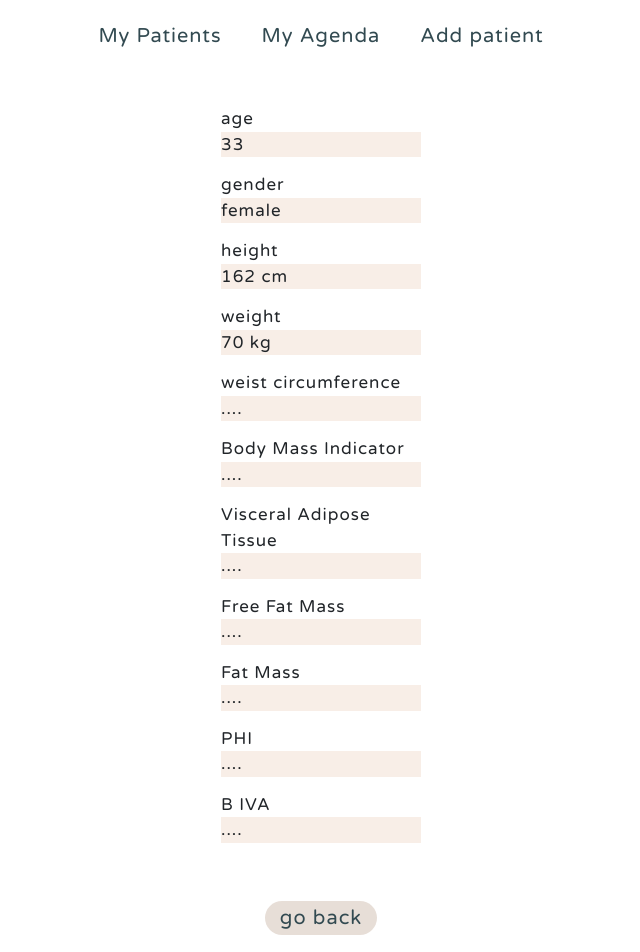
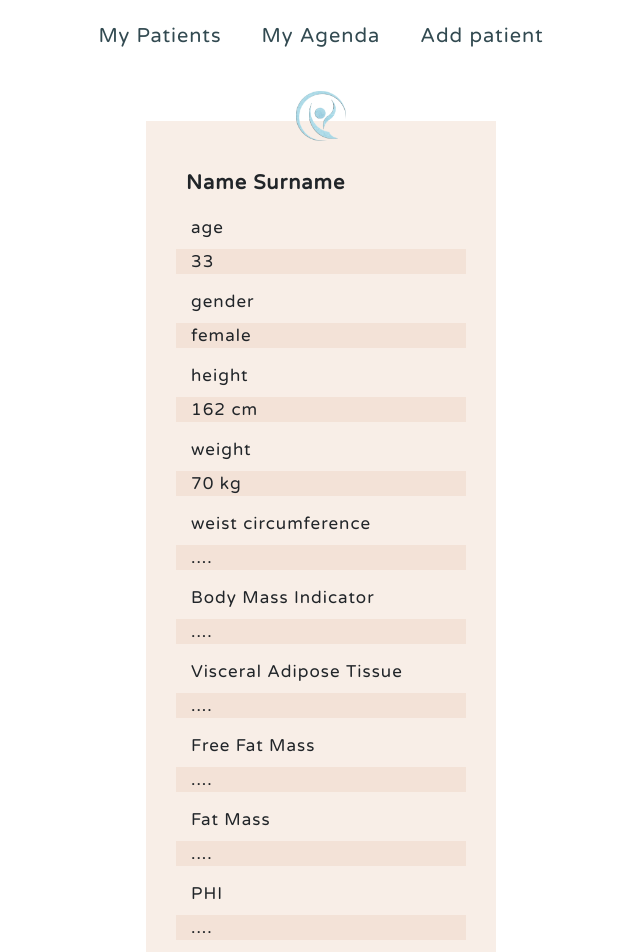
Before and after one commit to RobertaMatera/fit-in-touch, a React (Create React App) app: page /patients/id/info in a window 1280 px wide. Shown: the part 100-1052 px from the top of the page, without its empty margins (319-959 px from the left). Built offline with nearby package versions, Linux system fonts and the light colour scheme.

Commit message:
seemore -> patient-info style + fix logo import

```diff
--- a/src/components/Footer/FooterComponent.tsx
+++ b/src/components/Footer/FooterComponent.tsx
@@ -27,7 +27,7 @@ const Footer = () => {
           className="d-flex justify-content-center mt-5 mt-lg-0"
         >
           <img
-            src="logoFitInTouch.png"
+            src="/logoFitInTouch.png"
             alt="fit in touch logo"
             className="footer-logo"
           />
@@ -38,7 +38,7 @@ const Footer = () => {
           <div className="d-flex flex-row">
             {" "}
             <img
-              src="logoFitInTouch.png"
+              src="/logoFitInTouch.png"
               alt="fit in touch logo"
               className="tiny-footer-logo"
             />
--- a/src/components/NavigationComponent/NavigationComponent.tsx
+++ b/src/components/NavigationComponent/NavigationComponent.tsx
@@ -13,7 +13,7 @@ const Navigation = () => {
       <Row>
         <Col xs={12} className="d-flex flex-row align-items-center">
           <img
-            src="logoFitInTouch.png"
+            src="/logoFitInTouch.png"
             alt="fit in touch logo"
             className="my-logo me-auto"
           />
--- a/src/components/PatientDetails/AllPatientInfoComponent.tsx
+++ b/src/components/PatientDetails/AllPatientInfoComponent.tsx
@@ -3,10 +3,16 @@ import { Link } from "react-router-dom";
 
 const AllPatientInfo = () => {
   return (
-    <Container fluid>
+    <Container fluid className="mt-4">
       <Row>
         <Col xs={12}>
           <div className="info-box mx-auto mb-5">
+            <img
+              id="logo-patient-info"
+              src="/logoFitInTouch.png"
+              alt="fit in touch logo"
+            />
+            <h2>name surname</h2>
             <p>age</p>
             <p className="">33</p>
             <p>gender</p>
--- a/src/components/PatientDetails/PatientInfoComponent.tsx
+++ b/src/components/PatientDetails/PatientInfoComponent.tsx
@@ -37,13 +37,13 @@ const PatientInfo = () => {
         <h6>
           {" "}
           <Link to="#history">
-            history <i className="bi bi-arrow-right-circle"></i>
+            history <i className="bi bi-arrow-right-circle ms-2"></i>
           </Link>{" "}
         </h6>
         <h6 className="mt-3">
           {" "}
           <Link to="#diet-board">
-            diet-board <i className="bi bi-arrow-right-circle"></i>
+            diet-board <i className="bi bi-arrow-right-circle ms-2"></i>
           </Link>{" "}
         </h6>
       </div>
--- a/src/components/PatientDetails/patientDetailsStyle.scss
+++ b/src/components/PatientDetails/patientDetailsStyle.scss
@@ -3,24 +3,24 @@
   padding: 15px;
 }
 
-@mixin a-link {
-  color: $dark-green;
-  background-color: rgba($dark-sand, 30%);
+@mixin a-link($color: $dark-green, $background: $light-sand) {
+  color: $color;
+  background-color: $background;
   padding: 5px 15px;
   border-radius: 25px;
 }
 
-@mixin a-visited {
-  color: $my-gray;
+@mixin a-visited($color: $my-gray) {
+  color: $color;
 }
 
-@mixin a-hover {
-  color: $main-blue;
+@mixin a-hover($color: $main-blue) {
+  color: $color;
 }
 
-@mixin a-active {
-  color: $white;
-  background-color: $dark-green;
+@mixin a-active($color: $white, $bg-color: $dark-green) {
+  color: $color;
+  background-color: $bg-color;
 }
 
 @media screen and (min-width: 768px) {
@@ -73,12 +73,17 @@
   & .patientInfo-box,
   .info-container {
     @include box-containers;
+    & .links-box a {
+      font-size: 0.9rem;
+      display: flex;
+      align-items: center;
+    }
     & .links-box a,
     a {
       text-decoration: none;
 
       &:link {
-        @include a-link();
+        @include a-link(rgba($light-sand, 30%));
       }
       &:visited {
         @include a-visited();
@@ -121,28 +126,68 @@
 }
 
 .info-box {
-  max-width: 200px;
+  max-width: 350px;
+  padding: 30px;
+  background-color: rgba($light-sand, 30%);
+  position: relative;
+  & p {
+    padding-left: 15px;
+  }
   & p:nth-child(odd) {
     margin-top: 15px;
   }
   & p:nth-child(even) {
+    margin-top: 8px;
     background-color: rgba($light-sand, 30%);
+  }
+  & p:last-child {
+    margin-bottom: 15px;
+  }
+  & #logo-patient-info {
+    max-width: 50px;
+    max-width: 50px;
+    position: absolute;
+    margin-left: auto;
+    margin-right: auto;
+    left: 0;
+    right: 0;
+    top: -30px;
+  }
+  & h2 {
+    font-size: 1rem;
+    padding-left: 10px;
+    margin-top: 20px;
+    margin-bottom: 20px;
+    text-transform: capitalize;
+    font-weight: bold;
   }
 }
 
-.go-back-link a {
+.go-back-link {
+  position: relative;
+  & a {
     text-decoration: none;
+    position: absolute;
+    bottom: 39px;
+    margin-right: auto;
+    margin-left: auto;
+    left: 0;
+    right: 0;
+    width: 150px;
 
     &:link {
-    @include a-link;
+      @include a-link($color: white, $background: $main-blue);
     }
     &:visited {
-    @include a-visited;
+      background-color: $my-gray;
+      @include a-visited($white);
     }
     &:hover {
-    @include a-hover;
+      background-color: $light-sand;
+      @include a-hover($white);
     }
     &:active {
-    @include a-active;
+      @include a-active();
     }
   }
+}
--- a/src/index.scss
+++ b/src/index.scss
@@ -10,7 +10,7 @@ $black: black;
 $white: white;
 $main-blue: #8db1bb;
 $dark-green: #324a51;
-$my-gray: #96b0b7;
+$my-gray: #8fa0a4;
 $light-sand: #e8c7b1;
 $dark-sand: #b0917c;
 
```
Lines whose indentation alone changed are shown as unchanged.
